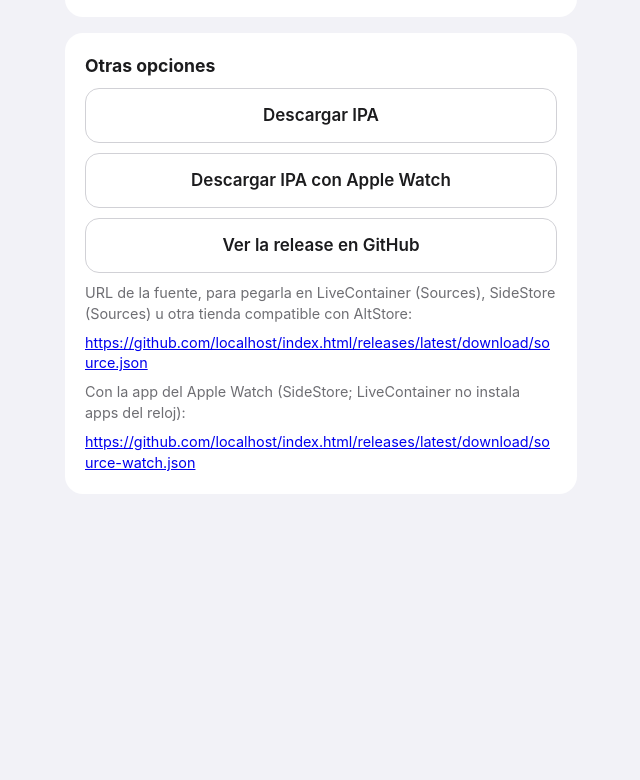
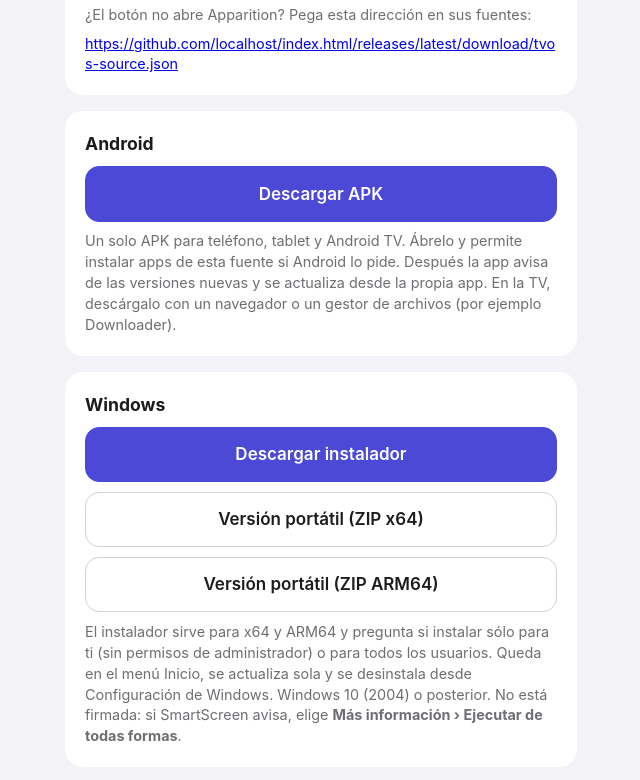
Before and after one commit to rsilva48/anksubbrd, a plain HTML site: page index.html in a window 1280 px wide. Shown: the part 1430-2210 px from the top of the page, without its empty margins (319-959 px from the left). Before the commit the page ends 1988 px from the top, so only its background shows below. Drawn offline with Linux system fonts and the light colour scheme.

Commit message:
docs: update installation page

```diff
--- a/index.html
+++ b/index.html
@@ -56,6 +56,22 @@
       <a class="button primary" id="apparition-source" href="#">Añadir fuente a Apparition</a>
       <a class="button" id="tv-download" href="#">Descargar IPA de Apple TV</a>
       <p class="note">Instala Apparition en tu computadora (Windows, macOS o Linux), vincula el Apple TV y añade la fuente desde el Apple TV o la computadora. Apparition firma la app con tu Apple ID y la renueva antes de que caduque. La fuente también se puede añadir como <code>github:rsilva48/anksubbrd</code> con «Asset name contains» <code>AniBridgeTV</code>.</p>
+      <p class="note">¿El botón no abre Apparition? Pega esta dirección en sus fuentes:</p>
+      <p class="note"><a id="tv-source-url" href="#">tvos-source.json</a></p>
+    </div>
+
+    <div class="card">
+      <h2>Android</h2>
+      <a class="button primary" id="apk" href="#">Descargar APK</a>
+      <p class="note">Un solo APK para teléfono, tablet y Android TV. Ábrelo y permite instalar apps de esta fuente si Android lo pide. Después la app avisa de las versiones nuevas y se actualiza desde la propia app. En la TV, descárgalo con un navegador o un gestor de archivos (por ejemplo Downloader).</p>
+    </div>
+
+    <div class="card">
+      <h2>Windows</h2>
+      <a class="button primary" id="windows-setup" href="#">Descargar instalador</a>
+      <a class="button" id="windows-x64" href="#">Versión portátil (ZIP x64)</a>
+      <a class="button" id="windows-arm64" href="#">Versión portátil (ZIP ARM64)</a>
+      <p class="note">El instalador sirve para x64 y ARM64 y pregunta si instalar sólo para ti (sin permisos de administrador) o para todos los usuarios. Queda en el menú Inicio, se actualiza sola y se desinstala desde Configuración de Windows. Windows 10 (2004) o posterior. No está firmada: si SmartScreen avisa, elige <strong>Más información › Ejecutar de todas formas</strong>.</p>
     </div>
 
     <div class="card">
@@ -102,6 +118,15 @@
     document.getElementById('watch-source-url').textContent = watchSource;
     link('apparition-source', `apparition://source?url=${encodeURIComponent(tvSource)}`);
     link('tv-download', `${base}/AniBridgeTV-unsigned.ipa`);
+    link('tv-source-url', tvSource);
+    document.getElementById('tv-source-url').textContent = tvSource;
+    // Android and Windows always from the "latest" release: a ?tag= release
+    // may not change them and then has no APK or Windows files of its own.
+    const latest = `${releases}/latest/download`;
+    link('apk', `${latest}/AniBridgePlayer-TV.apk`);
+    link('windows-setup', `${latest}/AniBridgePlayer-Windows-Setup.exe`);
+    link('windows-x64', `${latest}/AniBridge-Windows-x64.zip`);
+    link('windows-arm64', `${latest}/AniBridge-Windows-arm64.zip`);
     link('release', tag ? `${releases}/tag/${tag}` : `${releases}/latest`);
     link('source-url', source);
     document.getElementById('source-url').textContent = source;
```
